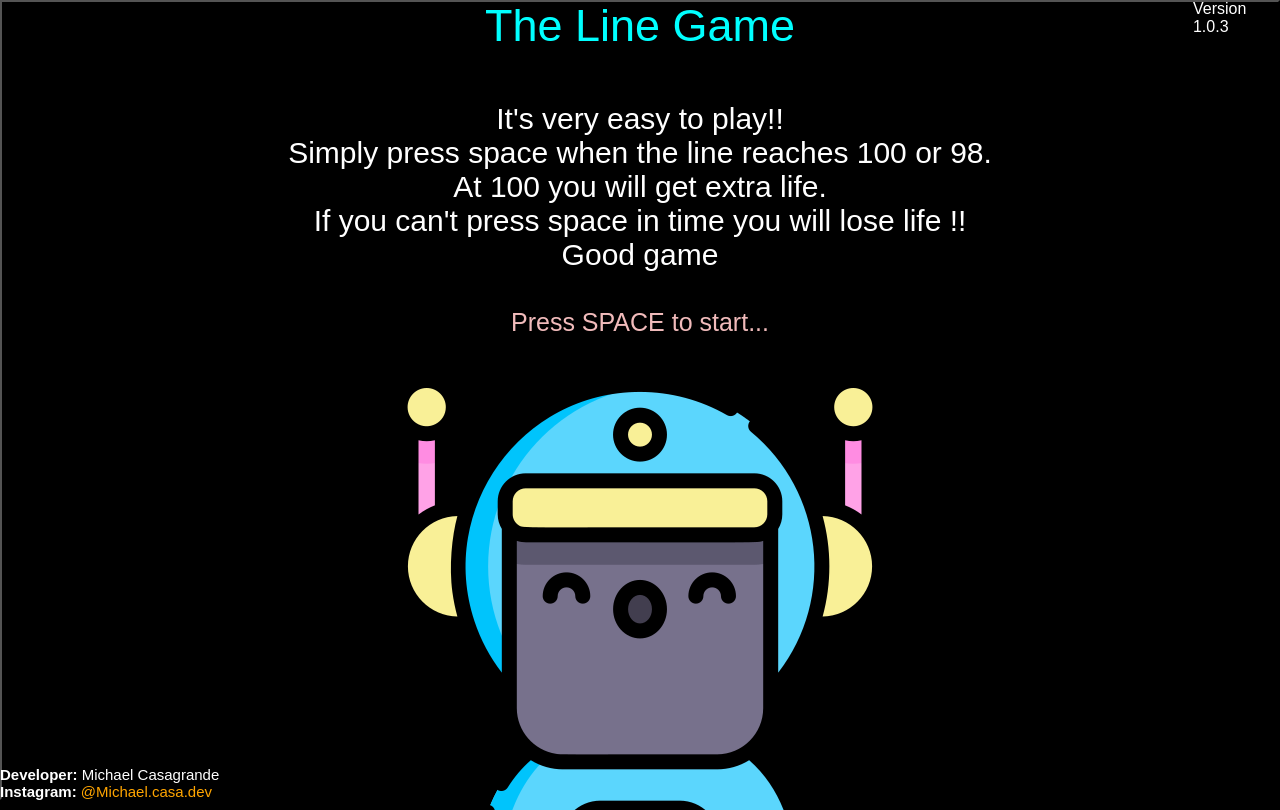
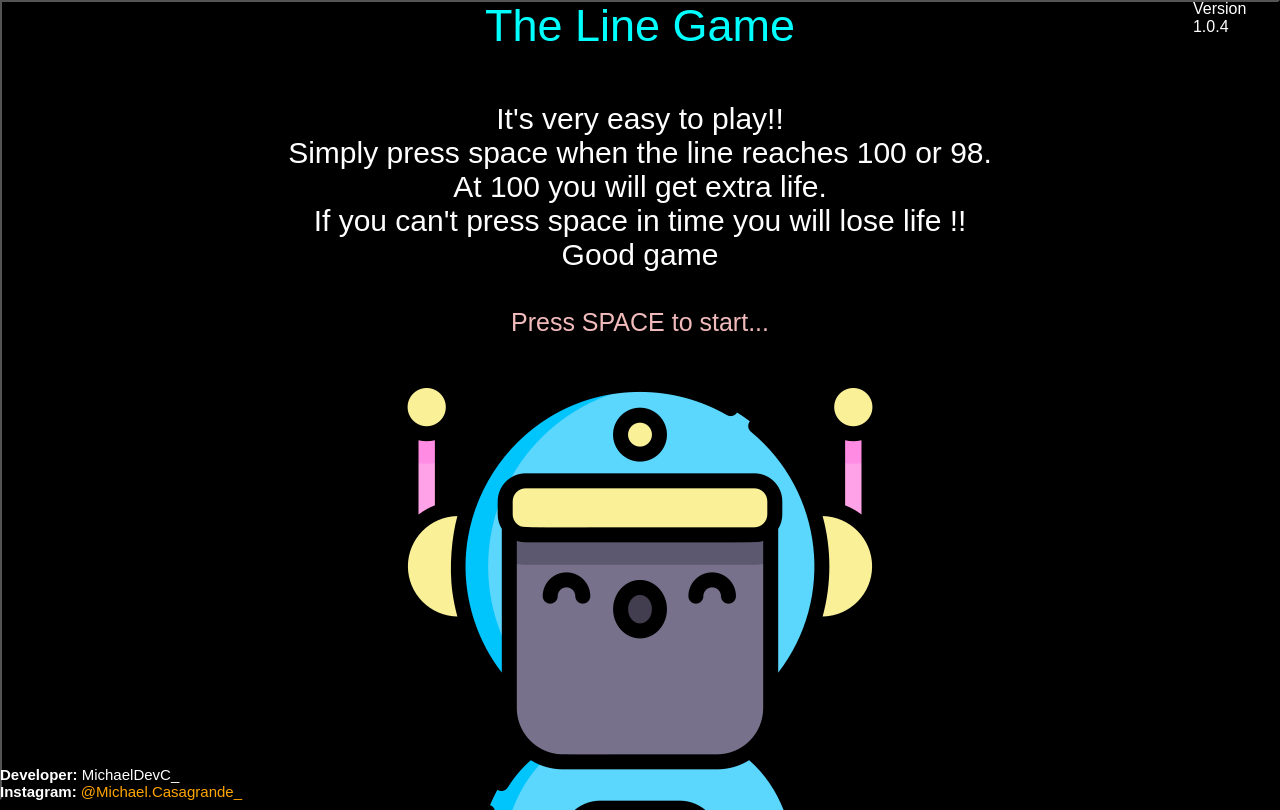
Before and after one commit to MichaelCasaDev/the-line-game, a plain HTML site: page index.html in a window 1280 px wide. Drawn offline with nearby package versions, Linux system fonts and the light colour scheme.

Commit message:
Update credits

```diff
--- a/index.html
+++ b/index.html
@@ -43,11 +43,11 @@
 		</div>
 	</div>
 
-	<div id="ver">Version 1.0.3</div>
+	<div id="ver">Version 1.0.4</div>
 
 	<div id="devinfo">
-		<div id="devname"><b>Developer: </b>Michael Casagrande</div>
-		<div id="devinsta"><b>Instagram: </b><a href="https://www.instagram.com/michael.casa.dev/" target="_blank">@Michael.casa.dev</a></div>
+		<div id="devname"><b>Developer: </b>MichaelDevC_</div>
+		<div id="devinsta"><b>Instagram: </b><a href="https://www.instagram.com/michael.casagrande_" target="_blank">@Michael.Casagrande_</a></div>
 	</div>
 	<!-- Scripts -->
 	<script src="https://ajax.googleapis.com/ajax/libs/jquery/3.4.1/jquery.min.js"></script>
```
